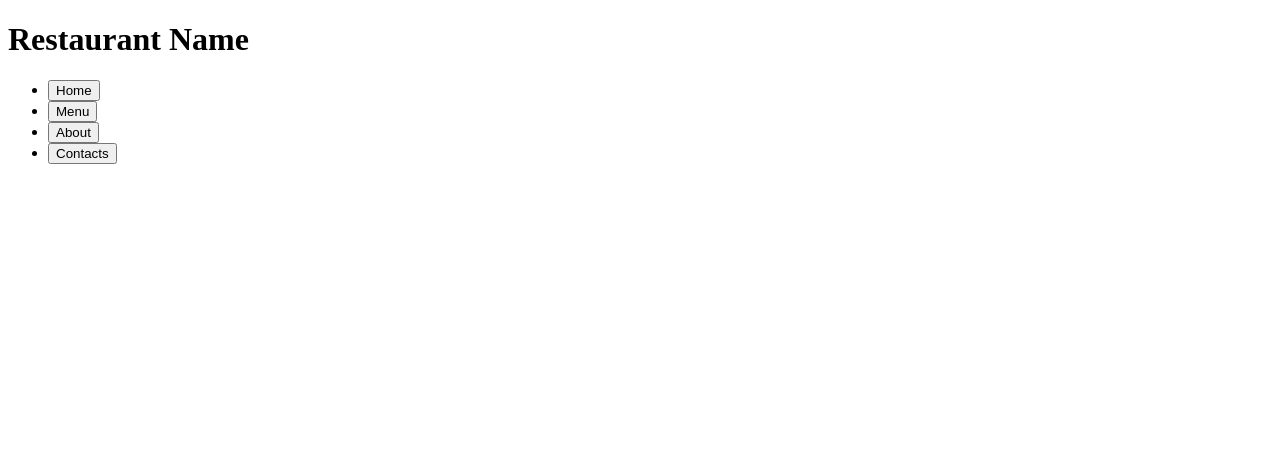
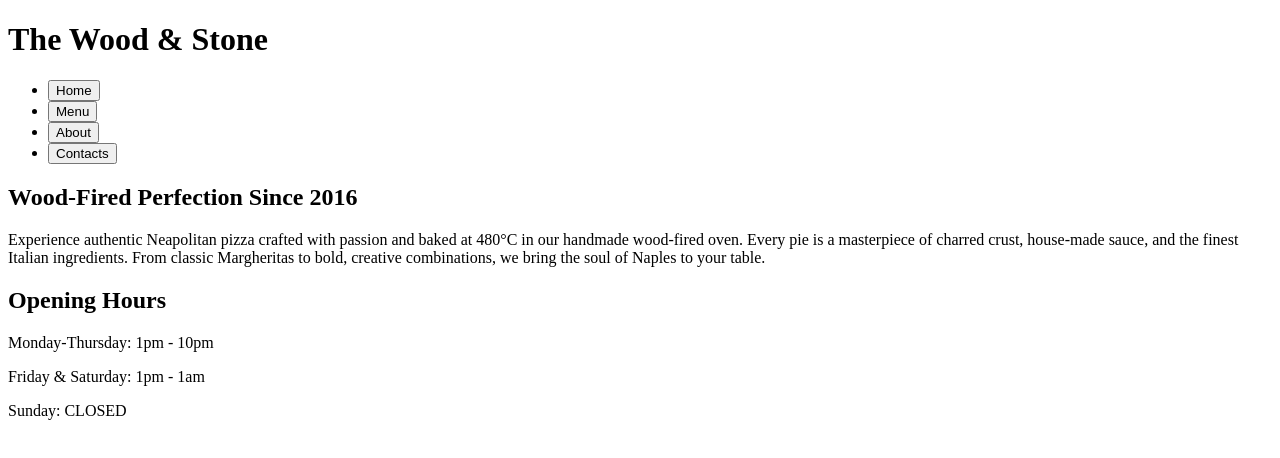
Before and after one commit to Oxwillfollow/restaurant-page, a website built with webpack: page src/template.html in a window 1280 px wide. Built offline with nearby package versions, Linux system fonts and the light colour scheme.

Commit message:
Add home page module and import it to entry point

```diff
--- /dev/null
+++ b/src/home.js
@@ -0,0 +1,38 @@
+export { createDOMElements };
+
+function createDOMElements(container){
+    // home container
+    const homeDiv = document.createElement("div");
+    homeDiv.classList.add("home-container");
+
+    // hero section
+    const heroDiv = document.createElement("div");
+    heroDiv.classList.add("hero-container");
+    const heroHeader = document.createElement("h2");
+    const heroPara = document.createElement("p");
+    heroHeader.textContent = "Wood-Fired Perfection Since 2016";
+    heroPara.textContent =
+    `Experience authentic Neapolitan pizza crafted with passion and baked at 480°C in our handmade wood-fired oven.
+    Every pie is a masterpiece of charred crust, house-made sauce, and the finest Italian ingredients.
+    From classic Margheritas to bold, creative combinations, we bring the soul of Naples to your table.`;
+    heroDiv.append(heroHeader,heroPara);
+
+    // opening hours section
+    const openingHoursDiv = document.createElement("div");
+    openingHoursDiv.classList.add("opening-hours-container");
+    const hoursHeader = document.createElement("h2");
+    const hoursPara1 = document.createElement("p");
+    const hoursPara2 = document.createElement("p");
+    const hoursPara3 = document.createElement("p");
+    hoursHeader.textContent = "Opening Hours";
+    hoursPara1.textContent = "Monday-Thursday: 1pm - 10pm"
+    hoursPara2.textContent = "Friday & Saturday: 1pm - 1am"
+    hoursPara3.textContent = "Sunday: CLOSED"
+    openingHoursDiv.append(hoursHeader, hoursPara1, hoursPara2, hoursPara3);
+
+    // location section
+    const locationDiv = document.createElement("div");
+    locationDiv.classList.add("location-container");
+
+    container.append(homeDiv, heroDiv, openingHoursDiv, locationDiv);
+}
--- a/src/index.js
+++ b/src/index.js
@@ -1 +1,16 @@
-console.log('test');
+import { createDOMElements as createHome } from "./home";
+
+const contentDiv = document.getElementById("content");
+
+function removeAllChildren(domElement){
+    while(domElement.firstChild){
+        domElement.removeChild(domElement.firstChild);
+    }
+}
+
+function openHome(){
+    removeAllChildren(contentDiv);
+    createHome(contentDiv);
+}
+
+openHome();
--- a/src/template.html
+++ b/src/template.html
@@ -7,7 +7,7 @@
 </head>
 <body>
     <header>
-        <h1>Restaurant Name</h1>
+        <h1>The Wood & Stone</h1>
         <nav class="main-nav">
             <ul>
                 <li><button>Home</button></li>
--- a/webpack.config.js
+++ b/webpack.config.js
@@ -8,12 +8,14 @@ module.exports = {
     path: path.resolve(__dirname, 'dist'),
   },
   mode: 'development',
+  devtool: "eval-source-map",
   devServer: {
-    static: {
-      directory: path.join(__dirname, 'public'),
-    },
+    watchFiles: ["./src/template.html"],
   },
-  plugins: [new HtmlWebpackPlugin()],
+  plugins:[
+    new HtmlWebpackPlugin({
+        template: "./src/template.html",
+    })],
   module: {
     rules: [
       {
```
